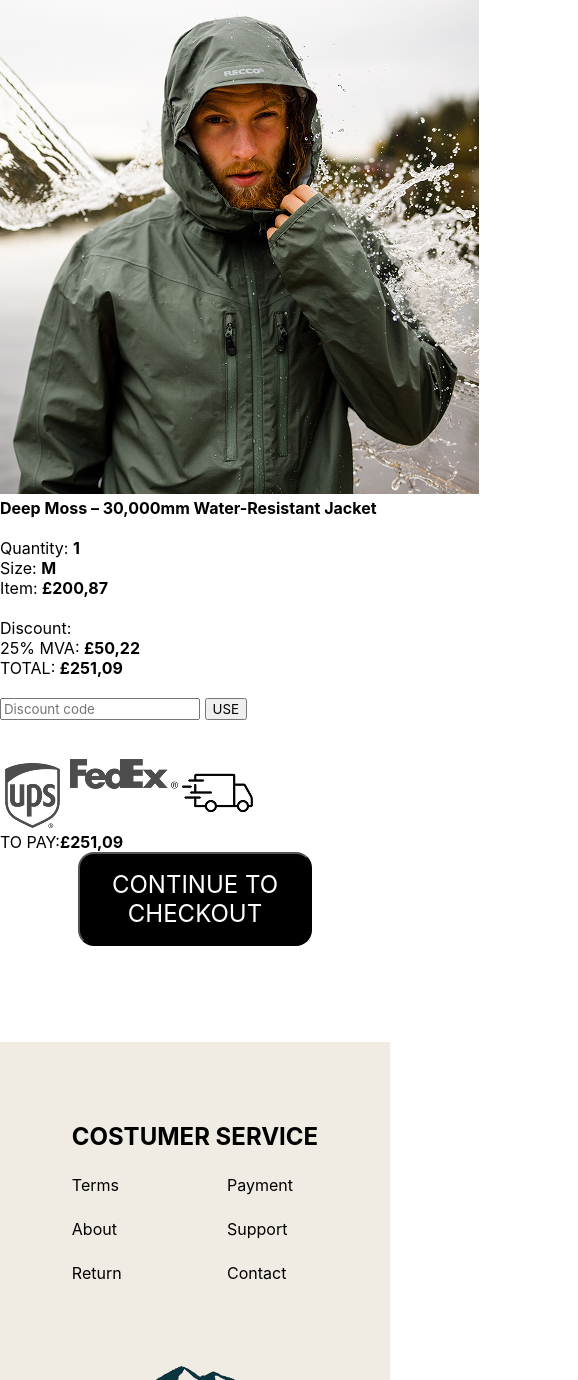
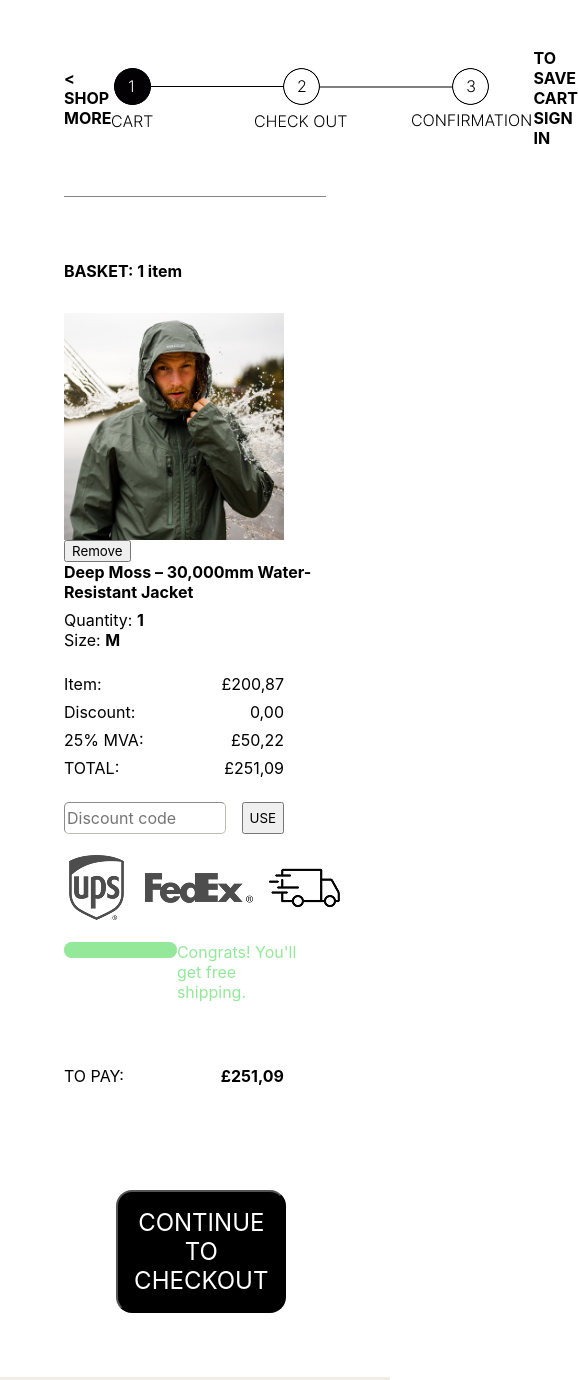
Before and after one commit to MissAdelliah/html-css-siljereppe, a plain HTML site: page cart.html in a window 390 px wide. Shown: the top 1380 px of the page, 578 px wide, since content can reach past the window. Drawn offline with Linux system fonts and the light colour scheme; a web font is replaced by a local one.

Commit message:
working on responsiveness

```diff
--- a/cart.html
+++ b/cart.html
@@ -6,42 +6,72 @@
     <title>Document</title>
     <link rel="stylesheet" href="css/style.css" />
   </head>
+  <header class="cart-header">
+    <nav class="cart-header--nav">
+      <div class="shop-more">
+        <a href="./men.html">< SHOP MORE</a>
+      </div>
+      <div class="cart-stage">
+        <img src="./images/Cart-page.png.png" alt="Shopping-cart">
+      </div>
+      <div class="sign-in">
+        <a href="./signup.html">TO SAVE CART SIGN IN</a>
+      </div>
+    </nav>
+  </header>
   <body>
-    <div class="cart__container">
+    <section class="cart__container">
+      <h3>BASKET: 1 item</h2>
       <div class="cart--wrap">
+        <div class="cart__img">
           <img src="./images/mainjacket.jpg" />
+        </div>
         <div class="cart__info">
+          <div class="cart__info-details">
+            <div>
               <h3>Deep Moss – 30,000mm Water-Resistant Jacket</h3>
-          <br />
               <p>Quantity: <b>1</b></p>
               <p>Size: <b>M</b></p>
-          <p>Item: <b>£200,87</b></p>
-          <br />
-          <p>Discount:</p>
-          <p>25% MVA: <b>£50,22</b></p>
-          <p>TOTAL: <b>£251,09</b></p>
-          <br />
+              <div class="item__price--details">
+                <span><p>Item:</p><p>£200,87</p></span>
+                <span><p>Discount:</p><p>0,00</p></span>
+                <span><p>25% MVA: </p><p>£50,22</p></span>
+                <span><p>TOTAL:</p><p>£251,09</p></span>
               </div>
-        <div class="add-discount"></div>
+              <div class="add-discount">
             <input
-          class="mini"
-          type="code"
-          id="code"
-          name="code"
-          placeholder="Discount code"
-        />
+              class="mini" type="code" id="code" name="code" placeholder="Discount code">
             <button class="use-button">USE</button>
+          </div>
+            </div>
+            <div>
+              <button>Remove</button>
+            </div>
+          </div>
           <div class="cart--info--shipping">
+            <div class="shipping-logos">
               <img src="./images/ups.png" />
               <img src="./images/fedex.png" />
               <img src="./images/deliver.png" />
-          <p>TO PAY:<b>£251,09</b></p>
+            </div>
+            <div class="free-shipping">
+              <div class="progress__bar">
+                <div class="progress__bar-inside">100%</div>
+              </div>
+              <p>Congrats! You'll get free shipping.</p>
+            </div>
+          </div>
+          <div class="price--total">
+          <span><p>TO PAY:</p><p><b>£251,09</b></p></span>
+          </div>
+        </div>
+      </div>
+    </section>
+    <section class="checkout__container">
       <div class="confirm-order">
         <a href="./checkout.html"> <button>CONTINUE TO CHECKOUT</button></a>
       </div>
-        </div>
-      </div>
-    </div>
+    </section>
   </body>
   <footer class="footer__container">
     <div class="footer__links">
--- a/css/style.css
+++ b/css/style.css
@@ -1363,23 +1363,183 @@ input[type="checkbox"] {
 /*cart page*/
 
 .cart__container {
-  display: flex;
-  flex-direction: column;
-  width: 100%;
-  padding-bottom: 6rem;
+  border-top: solid;
+  border-color: rgba(0, 0, 0, 0.473);
+  border-width: 1px;
+  margin: 2rem 4rem;
+  padding: 4rem 0;
+}
+.cart__container h3 {
+  padding-bottom: 2rem;
+  font-size: 1rem;
+  font-weight: bold;
 }
 
 .cart--wrap {
+  display: flex;
+  flex-direction: row;
+  justify-content: flex-start;
+  flex-wrap: wrap;
+}
+
+.cart__img {
+  display: flex;
+  justify-content: flex-start;
+  max-width: 300px;
+  width: 100%;
+  height: 50%;
+  padding-right: 4rem;
+}
+
+.cart__img img {
+  object-fit: cover;
+  width: 220px;
+  height: auto;
 }
 
 .cart__info {
+  display: flex;
+  flex-direction: column;
+  flex-wrap: nowrap;
+  justify-content: space-evenly;
+  max-width: 870px;
+  width: 100%;
+  height: 100%;
+}
+
+.cart__info-details {
+  display: flex;
+  flex-direction: row;
+  justify-content: space-between;
+  flex-wrap: wrap-reverse;
+}
+
+.cart__info-details h3 {
+  padding-bottom: 0.5rem;
+}
+
+.item__price--details {
+  display: flex;
+  flex-direction: column;
+  justify-content: flex-start;
+  width: 100%;
+  max-width: 220px;
+  padding-top: 1.5rem;
+  padding-bottom: 1rem;
+}
+
+.cart__info span {
+  margin-bottom: 0.5rem;
+  display: flex;
+  flex-direction: row;
+  justify-content: space-between;
+  gap: 4rem;
 }
 
 .add-discount {
+  display: flex;
+  flex-direction: row;
+  justify-content: space-between;
+  width: 100%;
+  max-width: 220px;
+  gap: 1rem;
 }
 
-.use-button {
+.add-discount input {
+  height: 2rem;
+  border-width: 1px;
+  border-radius: 5px;
+  border-color: #191a1473;
+  font-size: 1rem;
 }
 
 .cart--info--shipping {
+  display: flex;
+  flex-direction: column;
+  padding-bottom: 4rem;
 }
+
+.shipping-logos {
+  display: flex;
+  align-items: center;
+  gap: 1rem;
+}
+
+.free-shipping {
+  display: flex;
+  flex-direction: row;
+  justify-content: space-between;
+  width: 100%;
+  padding-right: 10%;
+  color: #93e999;
+}
+
+.progress__bar {
+  background-color: #d8d8d8;
+  max-width: 400px;
+  width: 100%;
+  height: 1rem;
+  border: #191a14;
+  border-width: 1px;
+  border-radius: 16px;
+}
+
+.progress__bar-inside {
+  width: 100%; /* adjust this to show how much % left to get free shipping */
+  height: 100%;
+  border-radius: 16px;
+  background-color: #93e999;
+  text-align: center;
+  font-size: 0.75rem;
+}
+
+.price--total {
+  max-width: 220px;
+  width: 100%;
+}
+
+.checkout__container {
+  padding: 0 4rem 4rem 4rem;
+  display: flex;
+  justify-content: center;
+}
+.confirm-order {
+  display: flex;
+  justify-content: center;
+  width: 100%;
+  text-align: center;
+}
+
+/*header for cart/shopping pages*/
+
+.cart-header {
+  padding: 3rem 4rem 1rem 4rem;
+  text-decoration: none;
+  color: black;
+  font-size: 1rem;
+  font-weight: bold;
+}
+
+.cart-header--nav {
+  display: flex;
+  flex-direction: row;
+  align-items: center;
+  justify-content: space-between;
+}
+
+.cart-header--nav a {
+  text-decoration: none;
+  color: black;
+}
+
+.shop-more {
+  width: 200px;
+}
+
+.cart-stage {
+  width: auto;
+}
+
+.sign-in {
+  width: 200px;
+}
```
Also changed, not shown: checkout.html (+13 -0 lines), confirm.html (+13 -0 lines), men.html (+2 -2 lines), images/Cart-page.png.png (added), images/Check-out.png.png (added), images/Confirm.png.png (added). Lines whose indentation alone changed are shown as unchanged.
